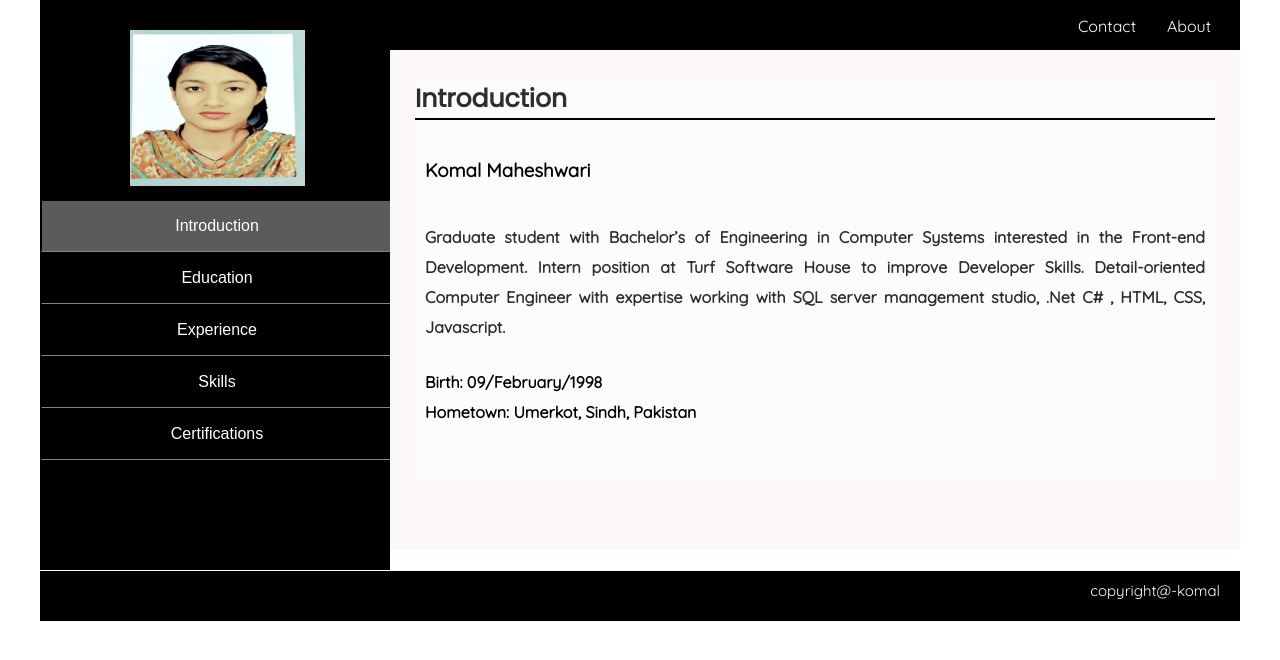
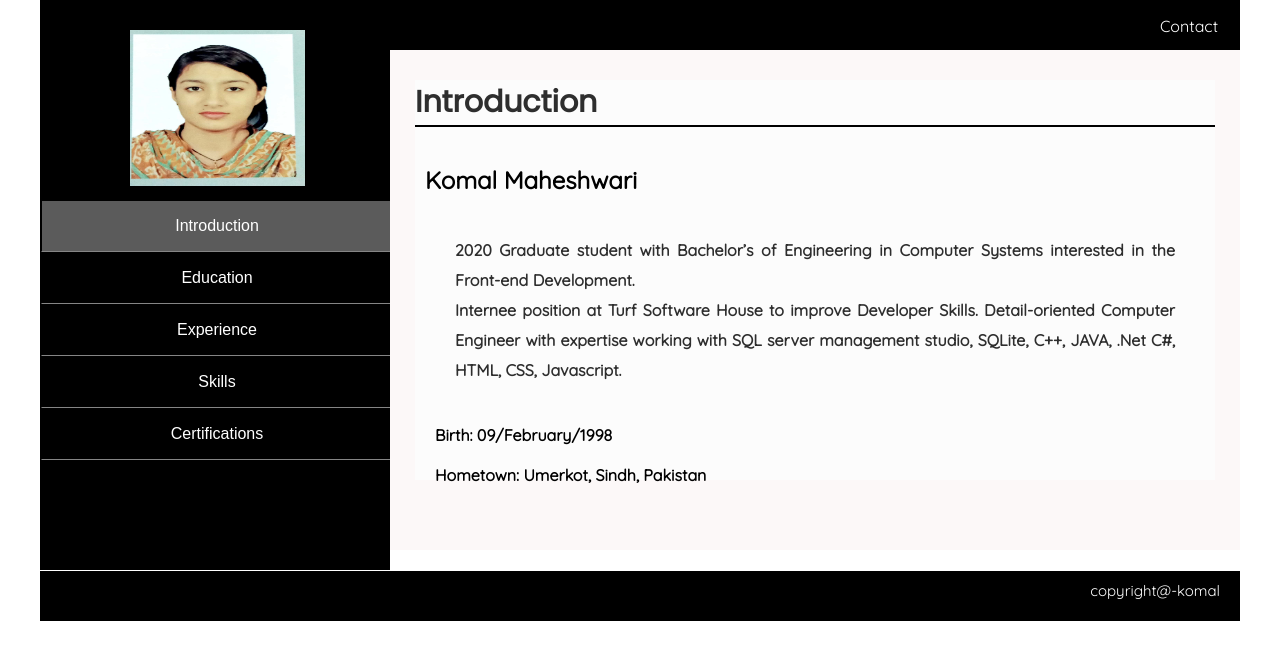
Before and after one commit to komal-Maheshwari/Techkaro-WebDevelopment-Sprint2, a plain HTML site: page TechKaro-Sprint 2/Index.html in a window 1280 px wide. Drawn offline with nearby package versions, Linux system fonts and the light colour scheme.

Commit message:
Module-End Project (HTML-CSS)

```diff
--- a/TechKaro-Sprint 2/Index.html
+++ b/TechKaro-Sprint 2/Index.html
@@ -6,7 +6,7 @@
     <meta name="viewport" content="width=device-width, initial-scale=1.0">
     <title>Portfolio</title>
     <link rel="stylesheet" href="style.css">
-
+    <script src="https://cdn.jsdelivr.net/npm/bootstrap@5.0.1/dist/js/bootstrap.bundle.min.js" integrity="sha384-gtEjrD/SeCtmISkJkNUaaKMoLD0//ElJ19smozuHV6z3Iehds+3Ulb9Bn9Plx0x4" crossorigin="anonymous"></script>
 </head>
 <body>
     <div class="outerdiv">
@@ -27,21 +27,25 @@
     <header>
         <nav>
             <ul>
-                <li><a href="About.html">About</a></li>
                 <li><a href="Contact.html" class="navcont">Contact</a></li>
             </ul>
         </nav>
     </header>
     <section>
         <div class="intro">
-            <h1 style="font-size: 25px; font-weight: bold; color: rgb(46, 46, 46);">Introduction</h1>
+            <h1 style="font-size: 30px; font-weight: bold; color: rgb(46, 46, 46);">Introduction</h1>
             <div id="line"></div>
-                <h3 style="margin: 10px; padding-top: 30px;">Komal Maheshwari</h3>
-                <p style="padding-left: 10px; padding-right: 10px; font-weight: bolder; text-align: justify; line-height: 30px; color: rgb(46, 46, 46); "> <br>
-                    Graduate student with Bachelor’s of Engineering in Computer Systems interested in the Front-end Development. Intern position at Turf Software House to improve Developer Skills.
-                    Detail-oriented Computer Engineer with expertise working with SQL server management studio, .Net C# , HTML, CSS, Javascript.</p>
-                <h4  style="margin: 10px; padding-top:20px;">Birth: 09/February/1998</h4>
-                <h4  style="margin: 10px; ">Hometown: Umerkot, Sindh, Pakistan</h4>
+            <div class="col-md-6">
+                <h2 style="margin: 10px; padding-top: 30px;">Komal Maheshwari</h2>
+
+            </div>
+            <div class="col-md-6">
+                <p style="padding-left: 40px; padding-right: 40px; font-weight: bolder; text-align: justify; line-height: 30px; color: rgb(46, 46, 46); "> <br>
+                    2020 Graduate student with Bachelor’s of Engineering in Computer Systems interested in the Front-end Development. <br> Internee position at Turf Software House to improve Developer Skills.
+                    Detail-oriented Computer Engineer with expertise working with SQL server management studio, SQLite, C++, JAVA, .Net C#, HTML, CSS, Javascript.</p>
+                <h4  style="margin: 20px; padding-top:20px;">Birth: 09/February/1998</h4>
+                <h4  style="margin: 20px; ">Hometown: Umerkot, Sindh, Pakistan</h4>
+            </div>
         </div>
     </section>
     <footer>
--- a/TechKaro-Sprint 2/style.css
+++ b/TechKaro-Sprint 2/style.css
@@ -114,7 +114,6 @@ section{
 }
 .Contact ul li img{
    padding-top: 10px;
-
 }
 footer{
     width:1200px;
```
Also changed, not shown: TechKaro-Sprint 2/Cerifications.html (+0 -1 lines), TechKaro-Sprint 2/Contact.html (+0 -1 lines), TechKaro-Sprint 2/Education.html (+2 -3 lines), TechKaro-Sprint 2/Experience.html (+2 -3 lines), TechKaro-Sprint 2/Skills.html (+0 -1 lines).
